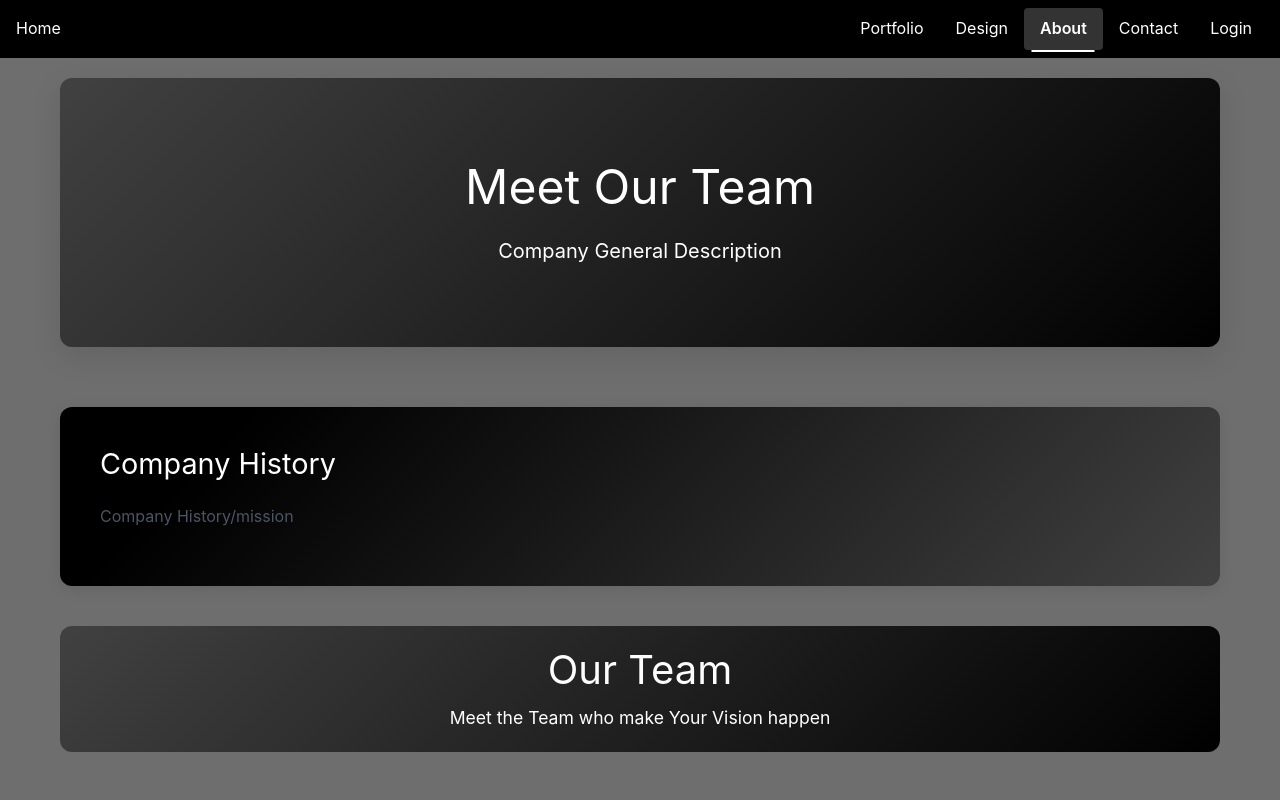
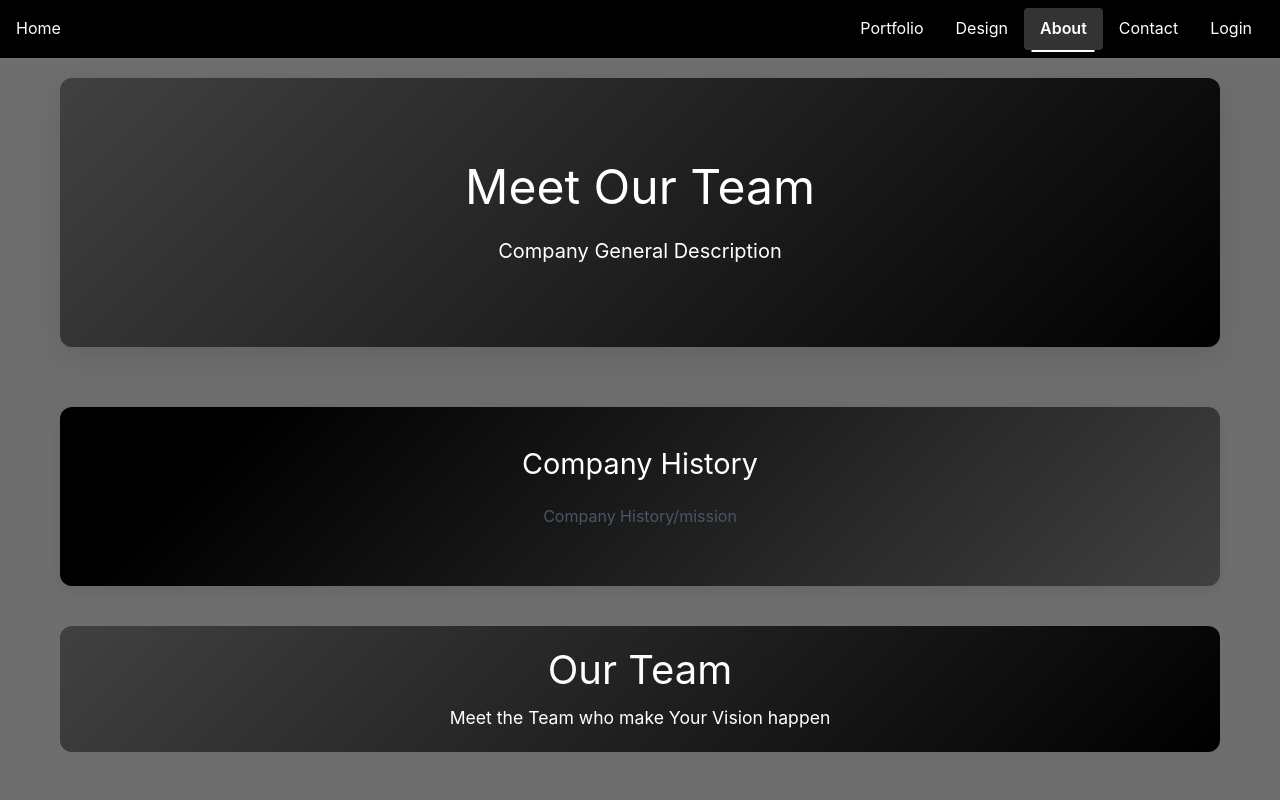
Before and after one commit to gudino27/489_project, a React (Create React App) app in the folder kitchen-designer/: page /about in a window 1280 px wide. Shown: the top 800 px of the page. Built offline with nearby package versions, Linux system fonts and the light colour scheme; no server answers.

Commit message:
fixed button to be center in admin login aligned text in about page.

```diff
--- a/kitchen-designer/src/components/AdminPanel.js
+++ b/kitchen-designer/src/components/AdminPanel.js
@@ -212,7 +212,7 @@
               )}
               <button
                 type="submit"
-              className="w-full bg-blue-600 text-white py-3 rounded-lg hover:bg-blue-700 transition"
+                className="w-full bg-blue-600 text-white py-3 rounded-lg hover:bg-blue-700 transition mx-auto block"
               >
                 Login
               </button>
--- a/kitchen-designer/src/components/css/about.css
+++ b/kitchen-designer/src/components/css/about.css
@@ -162,6 +162,7 @@
      padding: 40px;
      margin-bottom: 40px;
      box-shadow: 0 4px 15px rgba(0, 0, 0, 0.08);
+     text-align: center;
  }
 
  .company-info h3 {
```
Lines whose indentation alone changed are shown as unchanged.
